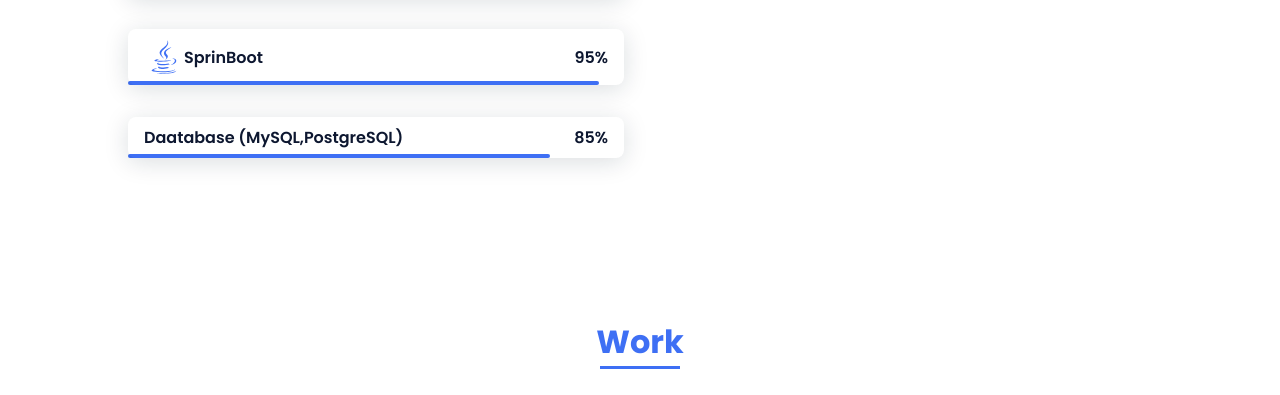
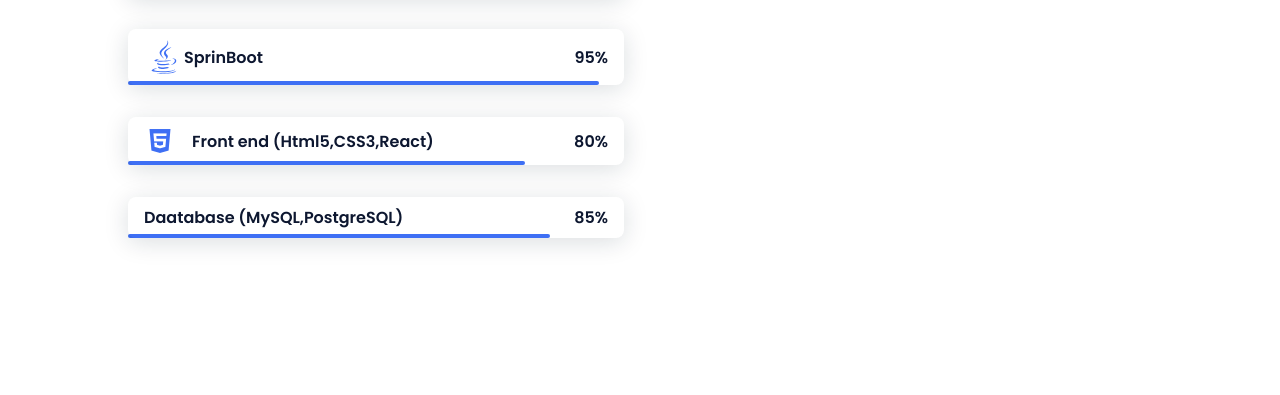
Before and after one commit to MdAbdusSahid/MdAbdusSahid.github.io, a plain HTML site: page index.html in a window 1280 px wide. Shown: the part 2016-2411 px from the top of the page. Drawn offline with nearby package versions, Linux system fonts and the light colour scheme.

Commit message:
Update index.html

```diff
--- a/index.html
+++ b/index.html
@@ -122,10 +122,10 @@
                             <span class="skills__percentage">95%</span>
                         </div>
                     </div>
-<!--                     <div class="skills__data">
+                    <div class="skills__data">
                         <div class="skills__names">
                             <i class='bx bxl-html5 skills__icon'></i>
-                            <span class="skills__name">Front end (Html5,CSS3,Angular 8,Typescript)</span>
+                            <span class="skills__name">Front end (Html5,CSS3,React)</span>
                         </div>
                         <div class="skills__bar skills__frontend">
 
@@ -133,7 +133,7 @@
                         <div>
                             <span class="skills__percentage">80%</span>
                         </div>
-                    </div>-->
+                    </div>
                     <div class="skills__data">
                         <div class="skills__names">
                             <i class='i-bx-bxl-data'></i>
```
